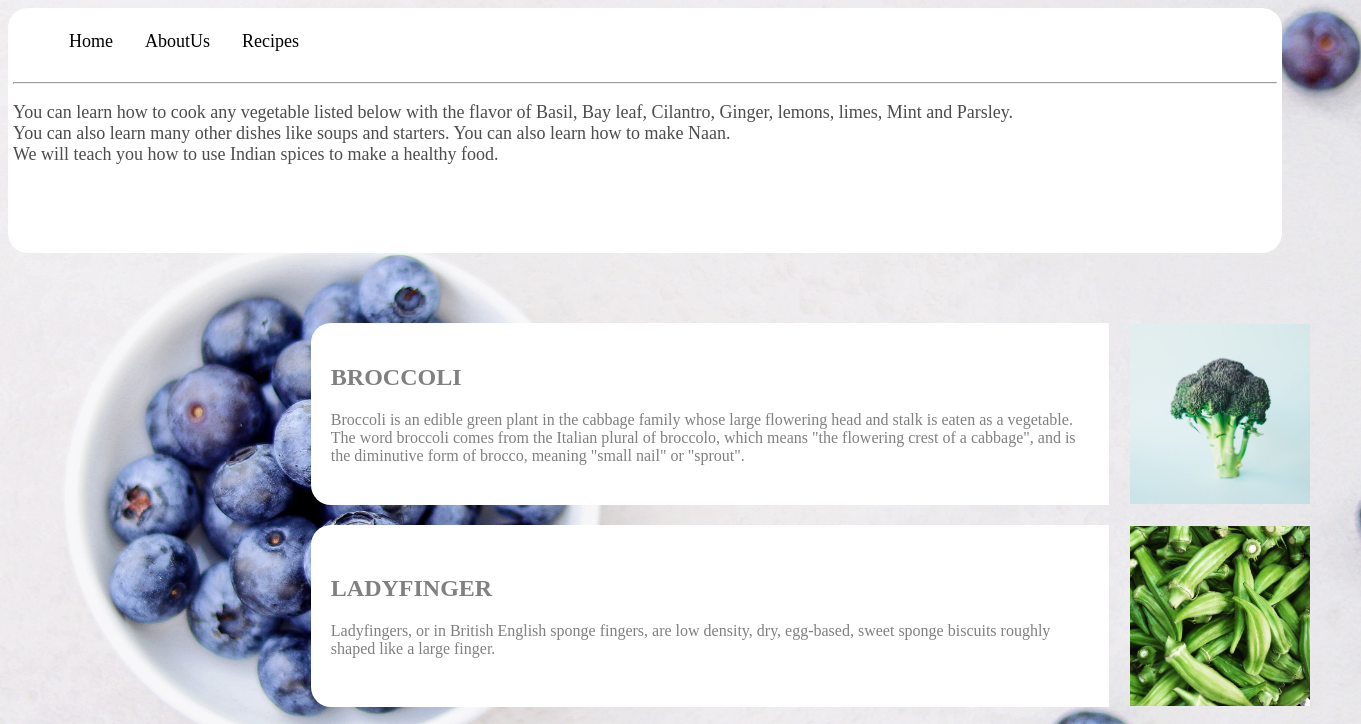
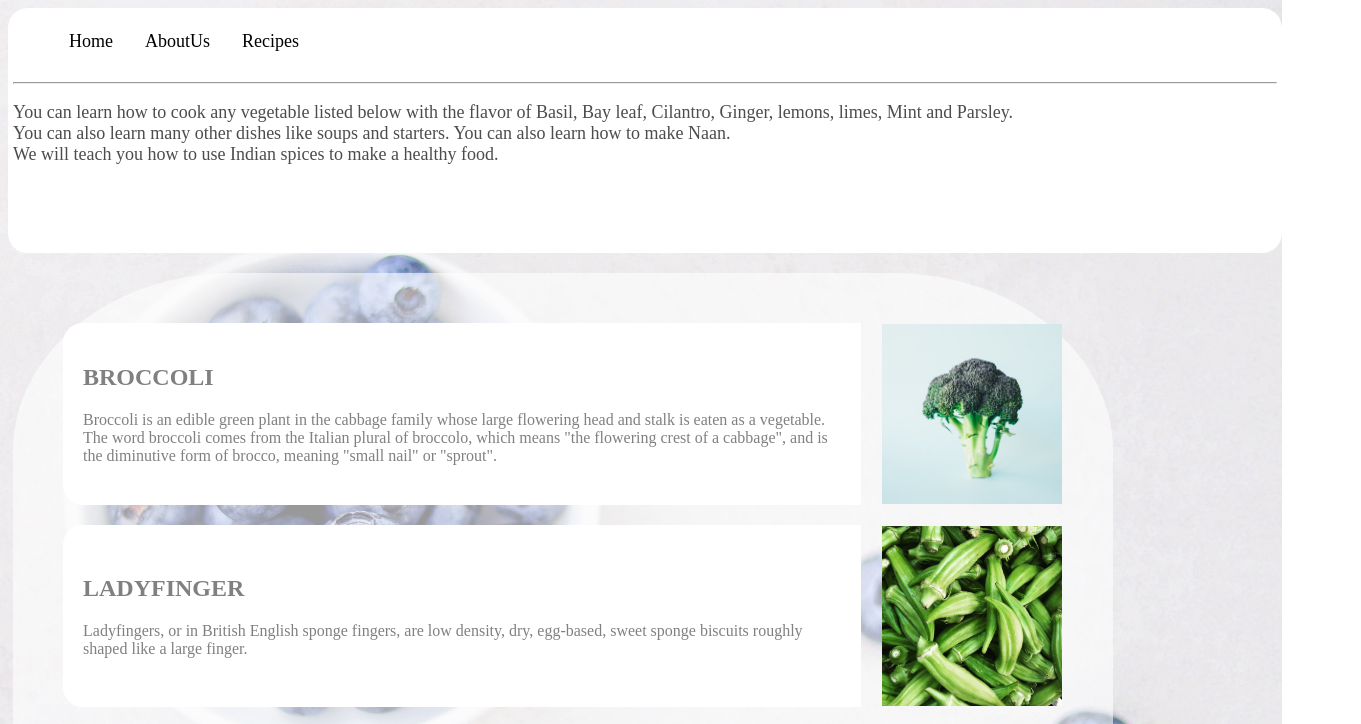
Before and after one commit to kritanksharma/foodie, a plain HTML site: page recipes.html in a window 1280 px wide. Shown: the top 724 px of the page, 1361 px wide, since content can reach past the window. Drawn offline with Linux system fonts and the light colour scheme.

Commit message:
Update recipes.html

```diff
--- a/recipes.html
+++ b/recipes.html
@@ -51,10 +51,10 @@ color:46B0F6;;
 
 
 table{
-background-color:rgba(255,255,255,0.6)
+background-color:rgba(255,255,255,0.6);
 height:400px;
 width:1100px;
-margin-left:20%;
+margin-left:5px;
 margin-top:20px;
 padding:30px;
 font-family:Kristen ITC;
```
